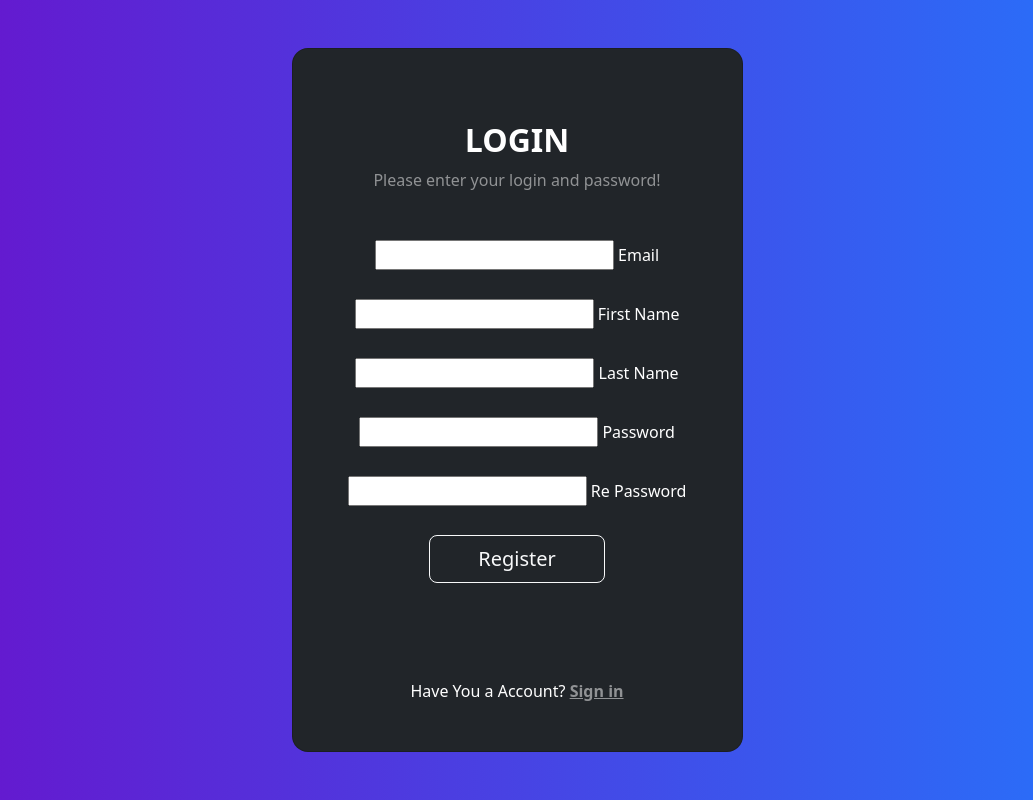
After one commit to mohammadrzapodineh/TodoApp-CBV-Template, a Django app: template accounts/templates/accounts/register_page.html in a window 1280 px wide. The commit adds this page. Shown: the whole page, without its empty margins (123-1156 px from the left). Run offline with Django 4.2, Linux system fonts and the light colour scheme; the template is opened without the code that fills it, so the values that code supplies are empty, except form fields; tables that the repository leaves empty hold one stand-in row (values such as "Sample post"); form fields are guessed from the names that the template uses; some libraries are stand-ins or nearby versions.

Commit message:
Complate Login And Resgister View

```diff
--- a/Todo/views.py
+++ b/Todo/views.py
@@ -1,7 +1,7 @@
 from django.shortcuts import render
-from django.views.generic import TemplateView
+from django.views.generic import TemplateView, ListView, CreateView
 from django.contrib.auth.mixins import LoginRequiredMixin
 
 
-class IndexPage(LoginRequiredMixin, TemplateView):
-    template_name = 'index.html'
+class TodoCreateView(CreateView):
+    template_name = 'Todo/index.html'
--- a/accounts/models.py
+++ b/accounts/models.py
@@ -9,7 +9,7 @@ class CustomUser(AbstractBaseUser, PermissionsMixin):
     first_name = models.CharField(max_length=110, verbose_name='first name')
     last_name = models.CharField(max_length=110, verbose_name='last name')
     is_staff = models.BooleanField(verbose_name='is staff?', default=False)
-    is_active = models.BooleanField(verbose_name='is active?', default=False)
+    is_active = models.BooleanField(verbose_name='is active?', default=True)
     is_superuser = models.BooleanField(verbose_name='is superuser?', default=False)
 
     USERNAME_FIELD = 'email'
--- /dev/null
+++ b/accounts/templates/accounts/register_page.html
@@ -0,0 +1,75 @@
+{% load widget_tweaks %}
+<!DOCTYPE html>
+<html lang="en">
+<head>
+    <meta charset="UTF-8">
+    <meta http-equiv="X-UA-Compatible" content="IE=edge">
+    <meta name="viewport" content="width=device-width, initial-scale=1.0">
+    <title>Register To Site</title>
+    <link rel="stylesheet" href="/static/Auth/style.css">
+    <link href="https://cdn.jsdelivr.net/npm/bootstrap@5.3.0-alpha1/dist/css/bootstrap.min.css" rel="stylesheet" integrity="sha384-GLhlTQ8iRABdZLl6O3oVMWSktQOp6b7In1Zl3/Jr59b6EGGoI1aFkw7cmDA6j6gD" crossorigin="anonymous">
+</head>
+<body>
+    <section class="vh-100 gradient-custom">
+        <div class="container py-5 h-100">
+          <div class="row d-flex justify-content-center align-items-center h-100">
+            <div class="col-12 col-md-8 col-lg-6 col-xl-5">
+              <div class="card bg-dark text-white" style="border-radius: 1rem;">
+                <div class="card-body p-5 text-center">
+
+                  <div class="mb-md-5 mt-md-4 pb-5">
+
+                    <h2 class="fw-bold mb-2 text-uppercase">Login</h2>
+                    <p class="text-white-50 mb-5">Please enter your login and password!</p>
+                    <form action="" method="post" novalidate>
+                        {% csrf_token %}
+                        <div class="form-outline form-white mb-4">
+                          {{ form.email|attr:"class:form-control form-control-lg" }}
+                            <label class="form-label" for="{{ form.email.id_fo_label }}">Email</label>
+                        </div>
+                          <div class="form-outline form-white mb-4">
+                            {{ form.first_name|attr:"class:form-control form-control-lg" }}
+
+                            <label class="form-label" for="{{ form.first_name.id_fo_label }}">First Name</label>
+                          </div>
+
+                          <div class="form-outline form-white mb-4">
+                            {{ form.last_name|attr:"class:form-control form-control-lg" }}
+
+                            <label class="form-label" for="{{ form.last_name.id_fo_label }}">Last Name</label>
+                          </div>
+                         <div class="form-outline form-white mb-4">
+                            {{ form.password1|attr:"class:form-control form-control-lg" }}
+
+                            <label class="form-label" for="{{ form.password1.id_fo_label }}">Password</label>
+                          </div>
+                          <div class="form-outline form-white mb-4">
+                            {{ form.password2|attr:"class:form-control form-control-lg" }}
+
+
+                            <label class="form-label" for="{{ form.password2.id_fo_label }}">Re Password</label>
+                          </div>
+                          {% for error in form.error_messages %}
+                          <p class="small mb-5 pb-lg-2 danger">{{ error.text }}</p>
+                          {% endfor %}
+                          <button class="btn btn-outline-light btn-lg px-5" type="submit">Register</button>
+
+
+
+                        </div>
+
+                        <div>
+                          <p class="mb-0">Have You a Account? <a href="{% url 'accounts:login_page' %}" class="text-white-50 fw-bold">Sign in</a>
+                          </p>
+                        </div>
+                    </form>
+
+
+                </div>
+              </div>
+            </div>
+          </div>
+        </div>
+      </section>
+</body>
+</html>
--- a/accounts/urls.py
+++ b/accounts/urls.py
@@ -1,8 +1,10 @@
 from django.urls import path
-from .views import UserLoginView
+from .views import UserLoginView, UserRegisterView, UserLogOutView
 
 
 app_name = 'accounts'
 urlpatterns = [
-    path('login/', UserLoginView.as_view(), name='login_page')
+    path('login/', UserLoginView.as_view(), name='login_page'),
+    path('register/', UserRegisterView.as_view(), name='register_page'),
+    path('log-out', UserLogOutView.as_view(), name='log-out')
 ]
```
Also changed, not shown: accounts/backends.py (added, +24 -0 lines), accounts/forms.py (+17 -2 lines), accounts/templates/accounts/log-out_page.html (added, +31 -0 lines), accounts/templates/accounts/login_page.html (+7 -1 lines), accounts/views.py (+24 -4 lines), core/settings.py (+5 -2 lines), Todo/templates/Todo/index.html (renamed from templates/index.html).
